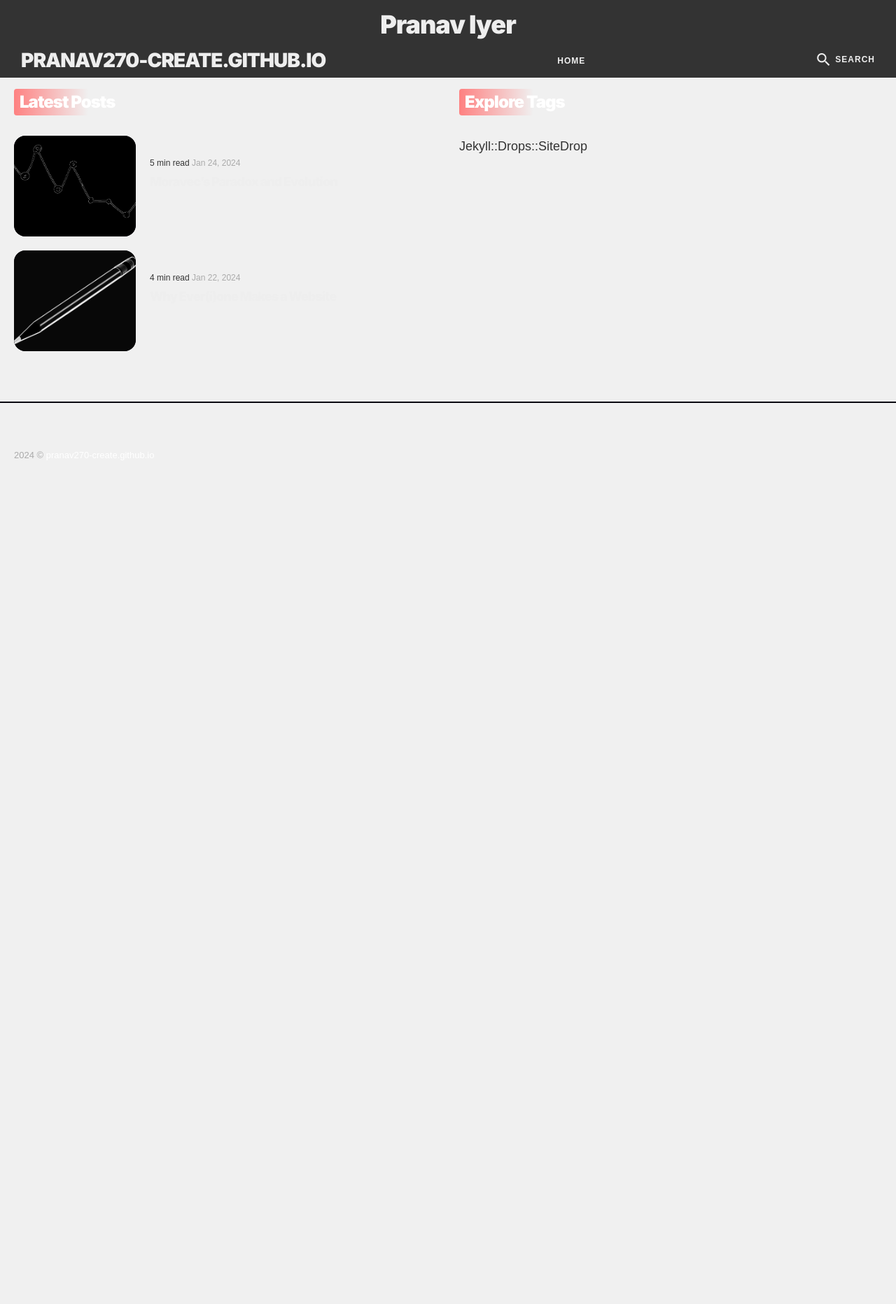
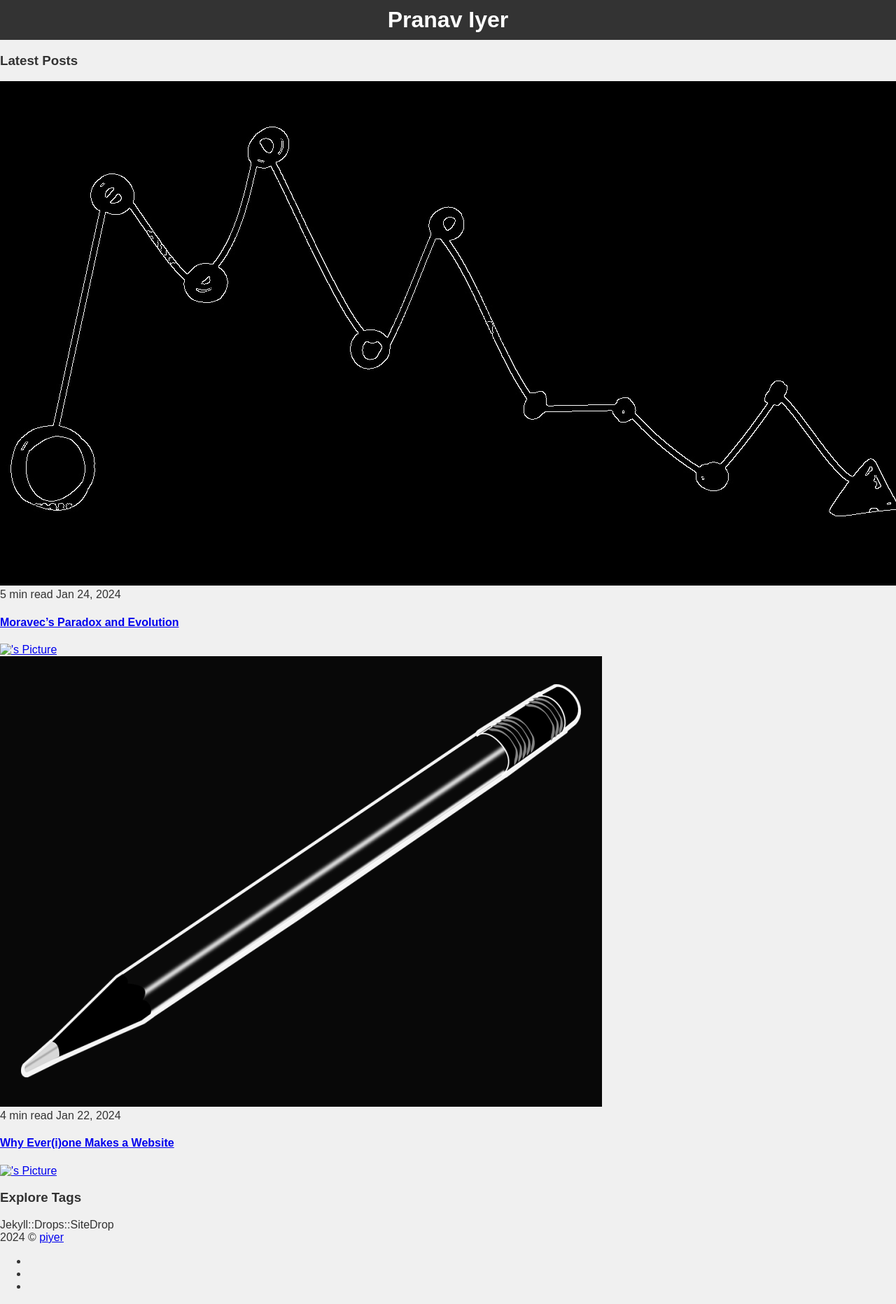
Before and after one commit to pranav270-create/pranav270-create.github.io, a Jekyll site: the page built from index.html, in a window 1280 px wide. Shown: the whole page at 70% size. Built offline with Jekyll 4.4.1, drawn with Linux system fonts in a browser that asks for light colours; nearby versions of some CDN libraries; the list of posts is cut into pages by our own code; before the commit the page ends 900 px from its top, so only the background shows below that.

Commit message:
pages update

```diff
--- a/_config.yml
+++ b/_config.yml
@@ -1,3 +1,22 @@
+#-------------------------------
+# General Site Settings
+title: piyer
+site_title: piyer
+logo: # You can add own logo. For example '/images/logo.png'.
+description: Stuff about Me
+baseurl: "" # The subpath of your site, e.g. /blog
+url: "https://pranav270-create.github.io" # The base hostname & protocol for your site, e.g. http://example.com
+nav_bar: true
+
+#-------------------------------
+# Footer section
+# Example of adding a new link to the footer - {icon: "ion-logo-github", link: "https://github.com"}
+# Other icons can be found at https://ionicons.com/v4/
+social:
+- {icon: "ion-logo-twitter", link: "https://twitter.com/pranaviyer27"}
+- {icon: "ion-logo-github", link: "https://github.com/pranav270-create"}
+- {icon: "ion ion-logo-linkedin", link: "https://www.linkedin.com/in/pranav-iyer-18404b171/"}
+
 #-------------------------------
 # Build settings
 markdown: kramdown
--- a/_layouts/default.html
+++ b/_layouts/default.html
@@ -1,24 +1,14 @@
 <!DOCTYPE html>
 <html lang="en">
 
-{% include head.html %}
-
 <body>
-  {% if site.google-analytics %}
-    {% include google-analytics.html %}
-  {% endif %}
-
-  {% include header.html %}
-
   <!-- begin content -->
   <main class="content" aria-label="Content">
     {{ content }}
   </main>
   <!-- end content -->
-
   <div class="top" title="Top"><i class="ion ion-ios-arrow-up"></i></div>
   {% include footer.html %}
   {% include javascripts.html %}
 </body>
-
 </html>
```
